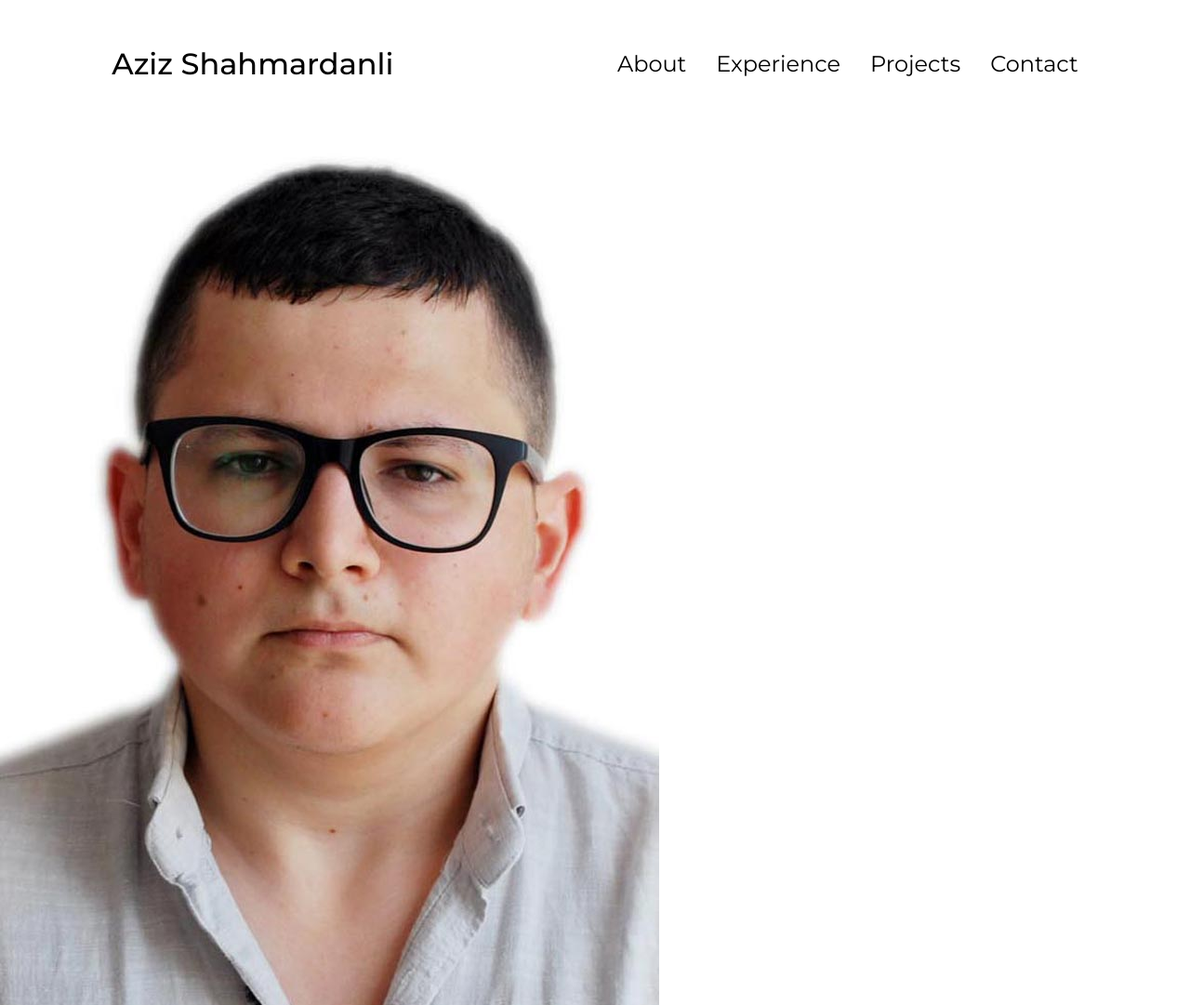
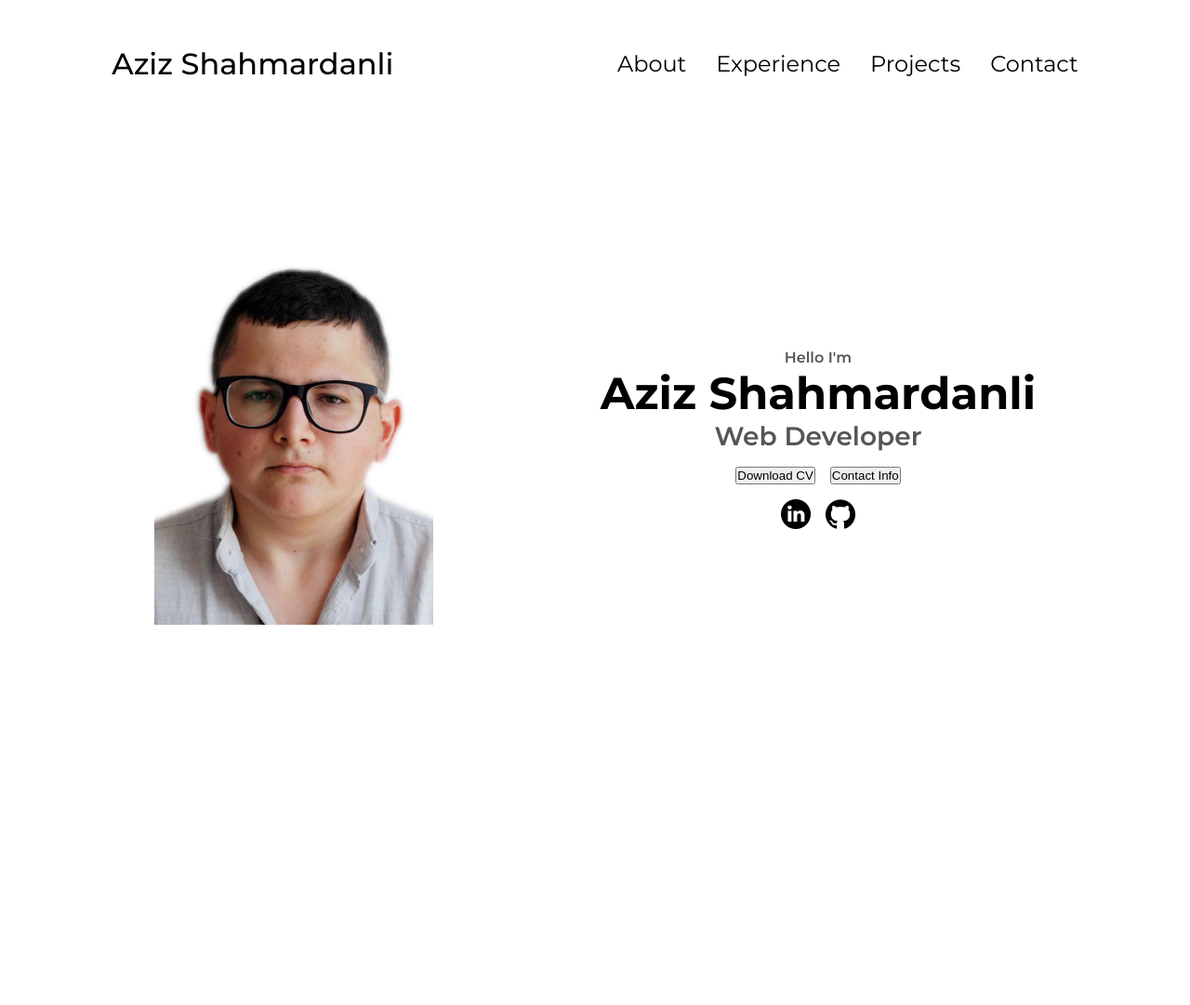
Before and after one commit to comradeazizs/portfolio-website, a plain HTML site: page index.html in a window 1280 px wide. Shown: the top 1081 px of the page at 93% size. After the commit the page ends 800 px from the top, so only its background shows below. Drawn offline with Linux system fonts and the light colour scheme.

Commit message:
add sections

```diff
--- a/index.html
+++ b/index.html
@@ -1,12 +1,11 @@
 <!DOCTYPE html>
 <html lang="en">
-
   <head>
-  <meta charset="UTF-8">
-  <meta name="viewport" content="width=device-width, initial-scale=1.0">
+    <meta charset="UTF-8" />
+    <meta name="viewport" content="width=device-width, initial-scale=1.0" />
     <title>Portfolio | Aziz Shahmardanli</title>
-  <link rel="stylesheet" href="style.css">
-  <link rel="stylesheet" href="mediaqueries.css">
+    <link rel="stylesheet" href="style.css" />
+    <link rel="stylesheet" href="mediaqueries.css" />
     <script defer src="script.js"></script>
   </head>
 
@@ -42,14 +41,17 @@
 
     <section id="profile">
       <div class="section-pic-container">
-      <img src="./assets/profile-picture.jpg" alt="Profile Picture">
+        <img src="./assets/profile-picture.jpg" alt="Profile Picture" />
       </div>
       <div class="section-text">
         <p class="section-text-para">Hello I'm</p>
         <h1 class="title">Aziz Shahmardanli</h1>
         <p class="section-text-para">Web Developer</p>
         <div class="btn-container">
-        <button class="btn btn-color-2" onclick="window.open('./assets/Aziz-Shahmardanli-CV.pdf')">
+          <button
+            class="btn btn-color-2"
+            onclick="window.open('./assets/Aziz-Shahmardanli-CV.pdf')"
+          >
             Download CV
           </button>
           <button class="btn btn-color-1" onclick="location.href='./#contact'">
@@ -57,14 +59,22 @@
           </button>
         </div>
         <div id="socials-container">
-
-        <img src="./assets/linkedin.png" alt="My Linkedin profile" class="icon"
-          onclick="window.open('https://www.linkedin.com/in/aziz-shahmardan/', '_blank' )">
-
+          <img
+            src="./assets/linkedin.png"
+            alt="My Linkedin profile"
+            class="icon"
+            onclick="window.open(
+              'https://www.linkedin.com/in/aziz-shahmardan/', '_blank' )"
+          />
+          <img
+            src="./assets/github.png"
+            alt="My Github page"
+            class="icon"
+            onclick="window.open(
+              'https://github.com/comradeazizs', '_blank' )"
+          />
         </div>
       </div>
     </section>
-
   </body>
-
 </html>
--- a/style.css
+++ b/style.css
@@ -1,4 +1,4 @@
-@import url('https://fonts.googleapis.com/css2?family=Montserrat:ital,wght@0,100..900;1,100..900&display=swap');
+@import url("https://fonts.googleapis.com/css2?family=Montserrat:ital,wght@0,100..900;1,100..900&display=swap");
 
 * {
   margin: 0;
@@ -97,7 +97,7 @@ a:hover {
 
 .hamburger-icon.open span:first-child {
   transform: rotate(45deg) translate(10px, 5px);
-  transition-duration: .3s;
+  transition-duration: 0.3s;
 }
 
 .hamburger-icon.open span:nth-child(2) {
@@ -106,12 +106,12 @@ a:hover {
 
 .hamburger-icon.open span:last-child {
   transform: rotate(-45deg) translate(10px, -5px);
-  transition-duration: .3s;
+  transition-duration: 0.3s;
 }
 
 .hamburger-icon span:first-child {
   transform: none;
-  transition-duration: .3s;
+  transition-duration: 0.3s;
 }
 
 .hamburger-icon span:nth-child(2) {
@@ -120,7 +120,7 @@ a:hover {
 
 .hamburger-icon span:last-child {
   transform: none;
-  transition-duration: .3s;
+  transition-duration: 0.3s;
 }
 
 .menu-links {
@@ -153,3 +153,71 @@ a:hover {
 }
 
 /* Sections */
+
+section {
+  padding-top: 4vh;
+  height: 96vh;
+  margin: 0 10rem;
+  box-sizing: border-box;
+  min-height: fit-content;
+}
+
+.section-container {
+  display: flex;
+}
+
+/* Profile section */
+#profile {
+  display: flex;
+  justify-content: center;
+  gap: 5rem;
+  height: 80vh;
+}
+
+.section-pic-container {
+  display: flex;
+  height: 400px;
+  width: 400px;
+  margin: auto 0;
+}
+
+.section-text {
+  align-self: center;
+  text-align: center;
+}
+
+.section-text p {
+  font-weight: 600;
+}
+
+.section-text-para:nth-of-type(1) {
+  text-align: center;
+}
+.section-text-para:nth-of-type(2) {
+  font-size: 1.75rem;
+  margin-bottom: 1rem;
+}
+
+.title {
+  font-size: 3rem;
+  text-align: center;
+}
+
+#socials-container {
+  display: flex;
+  justify-content: center;
+  margin-top: 1rem;
+  gap: 1rem;
+}
+
+.icon {
+  cursor: pointer;
+  height: 2rem;
+}
+
+/* Buttons */
+.btn-container {
+  display: flex;
+  justify-content: center;
+  gap: 1rem;
+}
```
Lines whose indentation alone changed are shown as unchanged.
